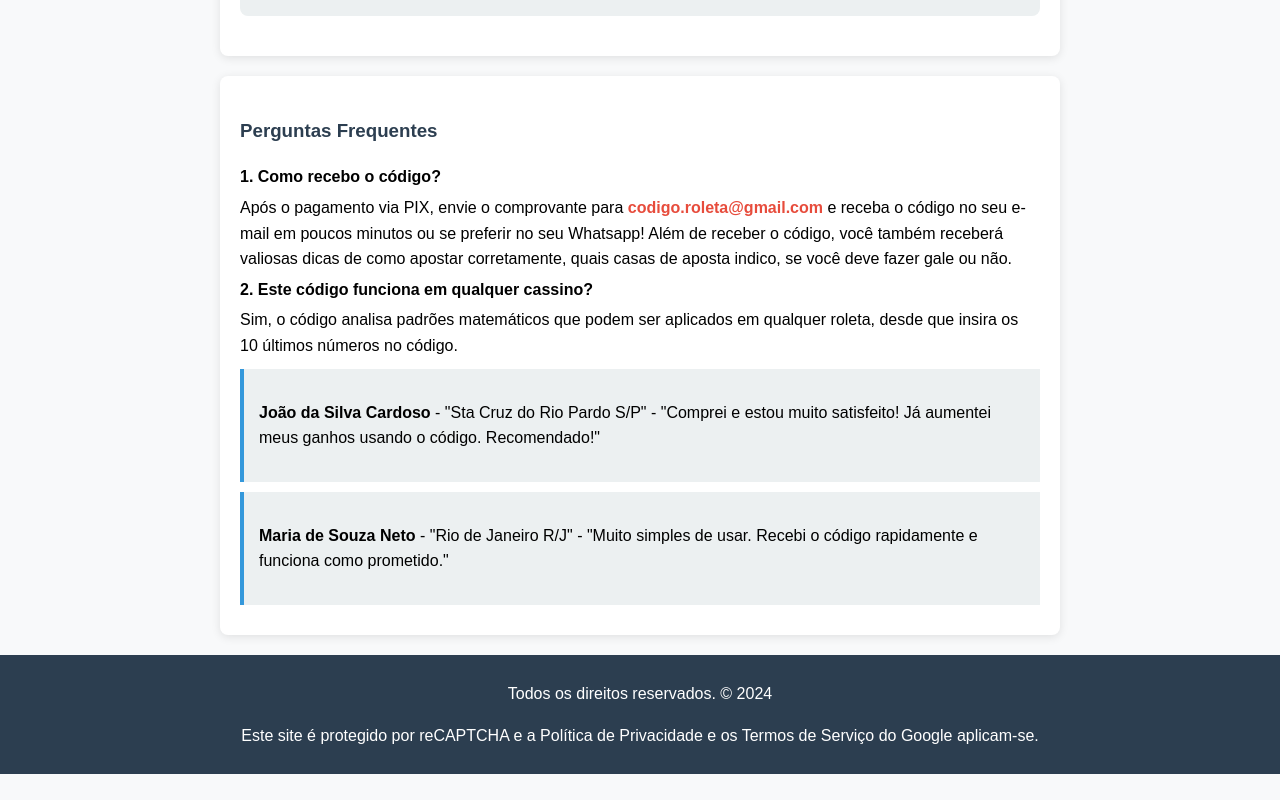
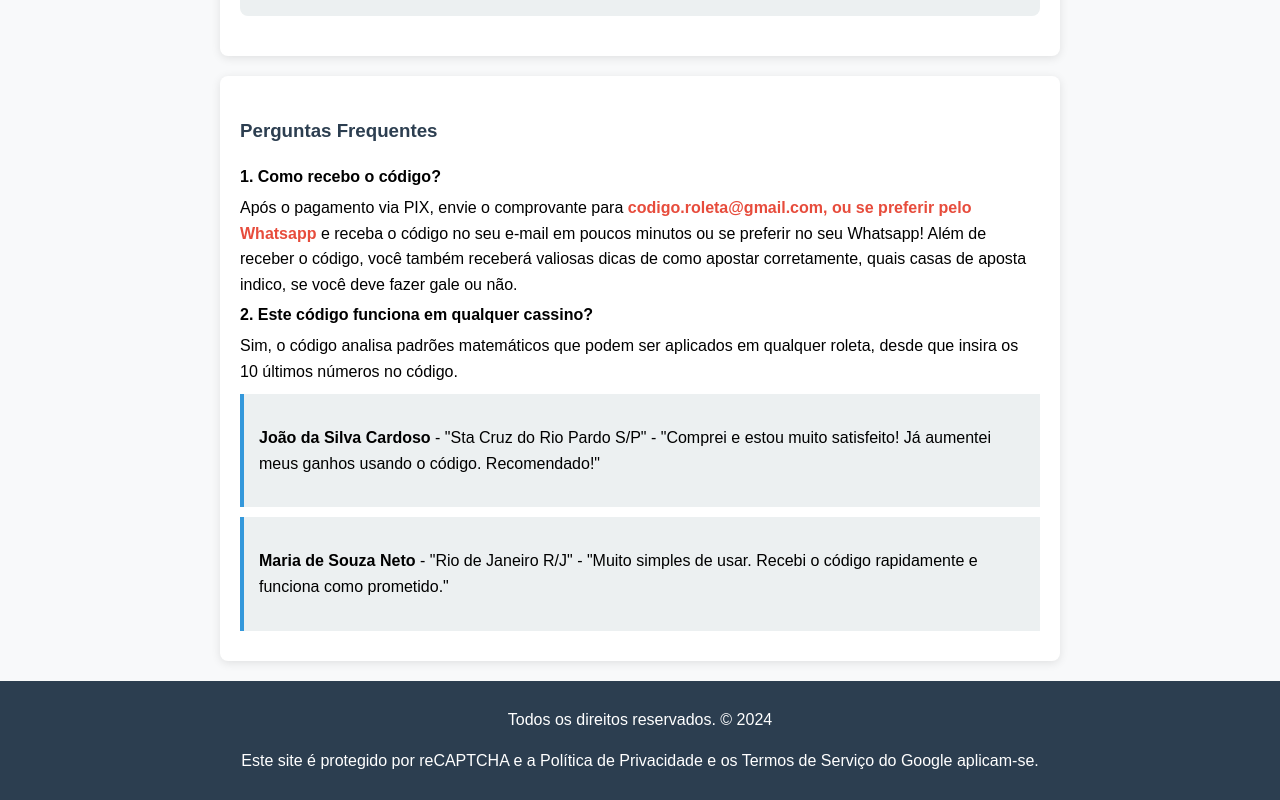
Before and after one commit to RoletaMaster90/roleta-vision, a plain HTML site: page index.html in a window 1280 px wide. Shown: the part 2148-2948 px from the top of the page. Before the commit the page ends 2922 px from the top, so only its background shows below. Drawn offline with Linux system fonts and the light colour scheme.

Commit message:
Update index.html

```diff
--- a/index.html
+++ b/index.html
@@ -155,7 +155,7 @@ Os últimos 2 números estão na mesma Duzia [3]. Aposte nas Duzias [1,2].
         <div class="faq">
             <h3>Perguntas Frequentes</h3>
             <p><strong>1. Como recebo o código?</strong></p>
-            <p>Após o pagamento via PIX, envie o comprovante para <span class="highlight">codigo.roleta@gmail.com</span> e receba o código no seu e-mail em poucos minutos ou se preferir no seu Whatsapp! Além de receber o código, você também receberá valiosas dicas de como apostar corretamente, quais casas de aposta indico, se você deve fazer gale ou não.</p>
+            <p>Após o pagamento via PIX, envie o comprovante para <span class="highlight">codigo.roleta@gmail.com, ou se preferir pelo Whatsapp</span> e receba o código no seu e-mail em poucos minutos ou se preferir no seu Whatsapp! Além de receber o código, você também receberá valiosas dicas de como apostar corretamente, quais casas de aposta indico, se você deve fazer gale ou não.</p>
             <p><strong>2. Este código funciona em qualquer cassino?</strong></p>
             <p>Sim, o código analisa padrões matemáticos que podem ser aplicados em qualquer roleta, desde que insira os 10 últimos números no código.</p>
         </div>
```
